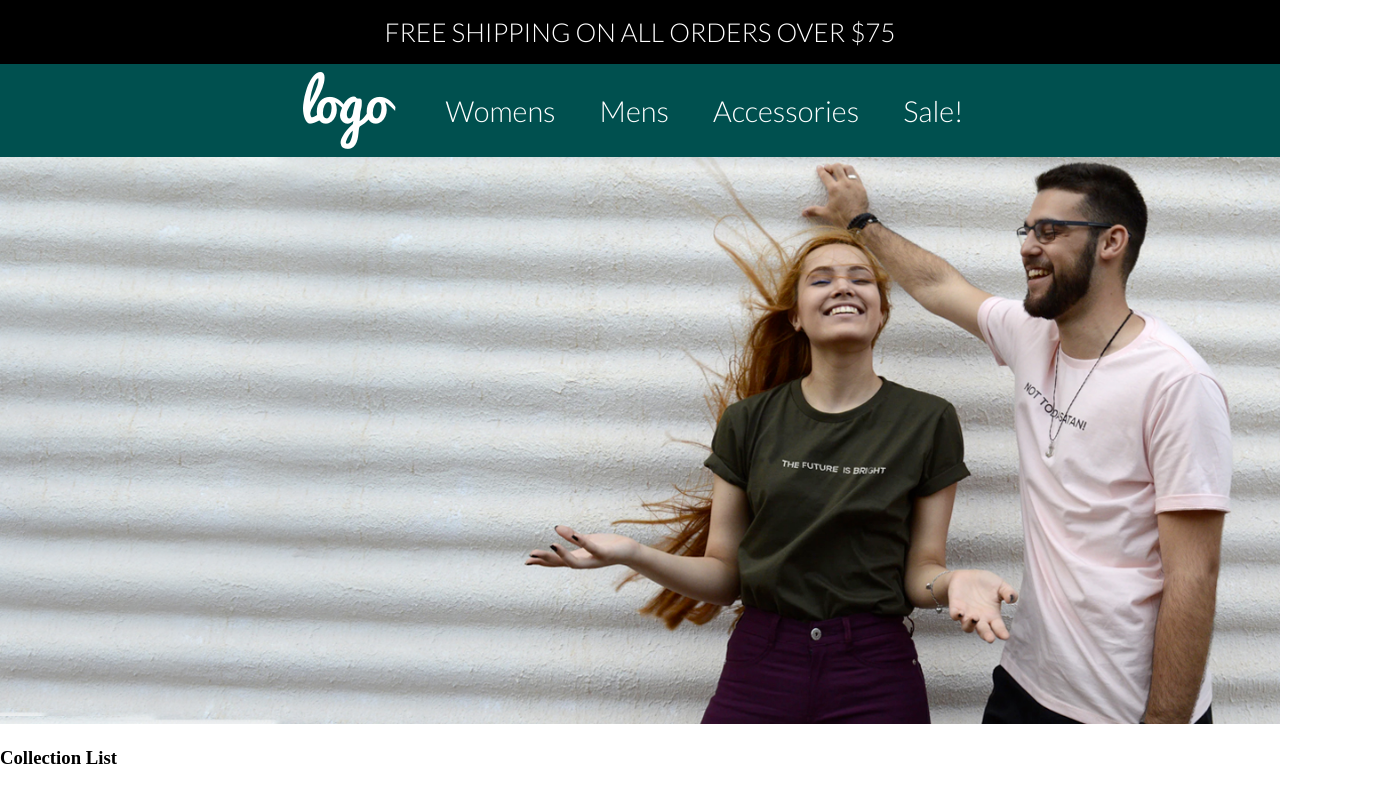
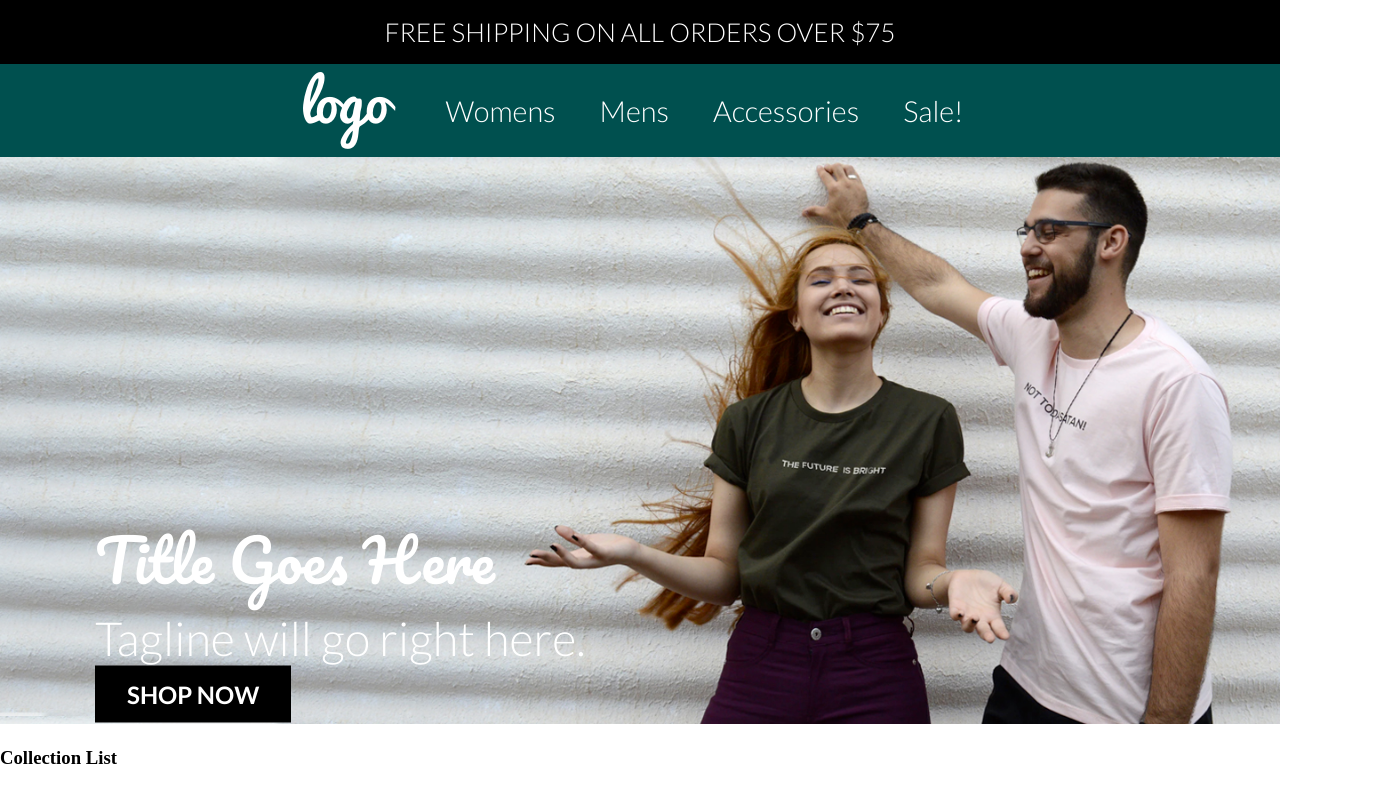
Before and after one commit to MichaelFKogan/dyode-website-mockup, a Vue app: page / in a window 1280 px wide. Shown: the top 800 px of the page, 1375 px wide, since content can reach past the window. Built offline with nearby package versions, Linux system fonts and the light colour scheme.

Commit message:
added text to hero baner

```diff
--- a/src/assets/styles/scss/custom.scss
+++ b/src/assets/styles/scss/custom.scss
@@ -7,6 +7,10 @@ body, p, h2, ul{
 a{
 	color: #ffffff;
 	text-decoration: none;
+}
+
+button{
+	border:0px;
 }
 
 
@@ -82,7 +86,41 @@ li{
 }
 
 
-/* HERO BANNER IMAGE */
+/* HERO BANNER IMAGE AND TEXT */
 .hero-banner-image{
 	width:100%;
 }
+
+.hero-inner-text-left{
+	width:100%;
+	position: absolute;
+	top:50%;
+	-ms-transform:translate(0, 50%);
+	-webkit-transform:translate(0, 50%);
+	transform:translate(0, 50%);;
+	margin:auto 95px;
+}
+
+.hero-title{
+	font-family:Pacifico;
+	color:#ffffff;
+	font-size:58px;
+}
+
+.hero-tagline{
+	font-family:Lato;
+	color:#ffffff;
+	font-size:47px;
+	font-weight:300;
+}
+
+.hero-button{
+	font-family:Lato;
+	background-color:#000000;
+	color:#ffffff;
+	font-size:24px;
+	font-weight:700;
+	padding:14px;
+	padding-left:32px;
+	padding-right:32px;
+}
--- a/src/components/Banner.vue
+++ b/src/components/Banner.vue
@@ -1,11 +1,19 @@
 <template>
 
+<div>
 
 <div class="hero-banner">
 	<img class="hero-banner-image" :src="require('../assets/img/Hero-Image-1.jpg')" />
 </div>
 
+<div class="hero-inner-text-left">
+<div class="hero-title">Title Goes Here</div>
+<div class="hero-tagline">Tagline will go right here.</div>
+<div class="hero-button-container"><button class="hero-button">SHOP NOW</button></div>
+</div>
 
+
+</div>
 
 </template>
 
```
